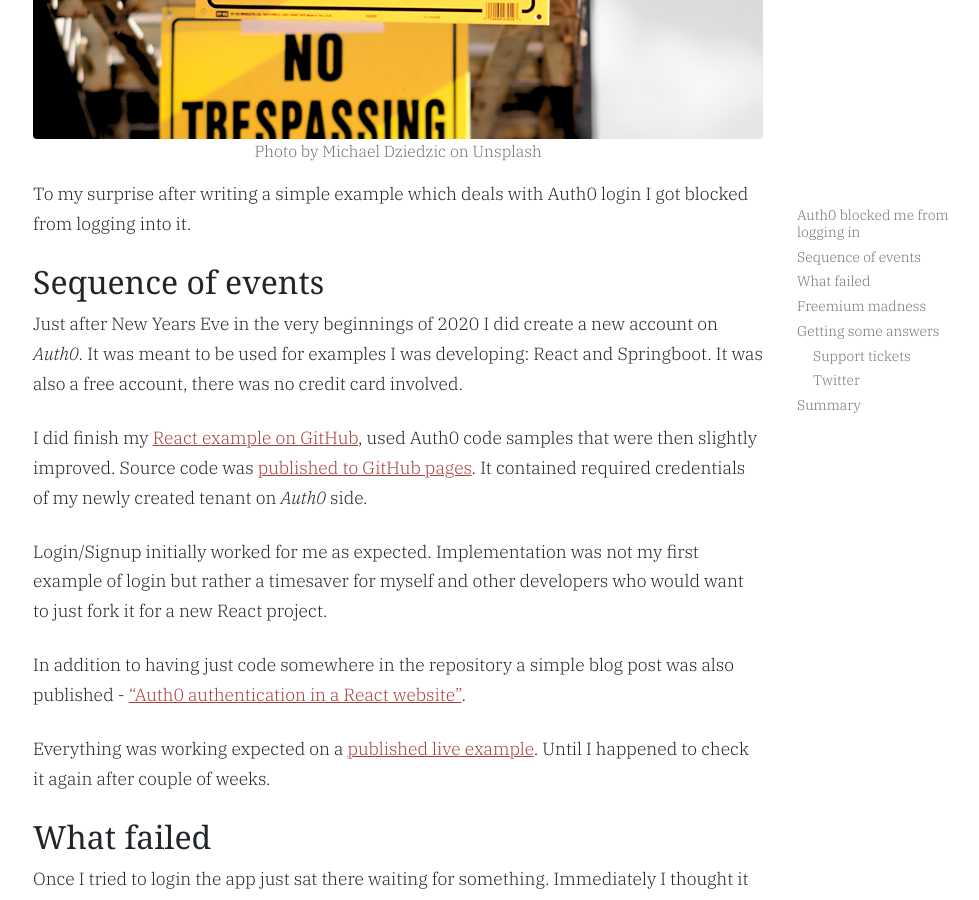
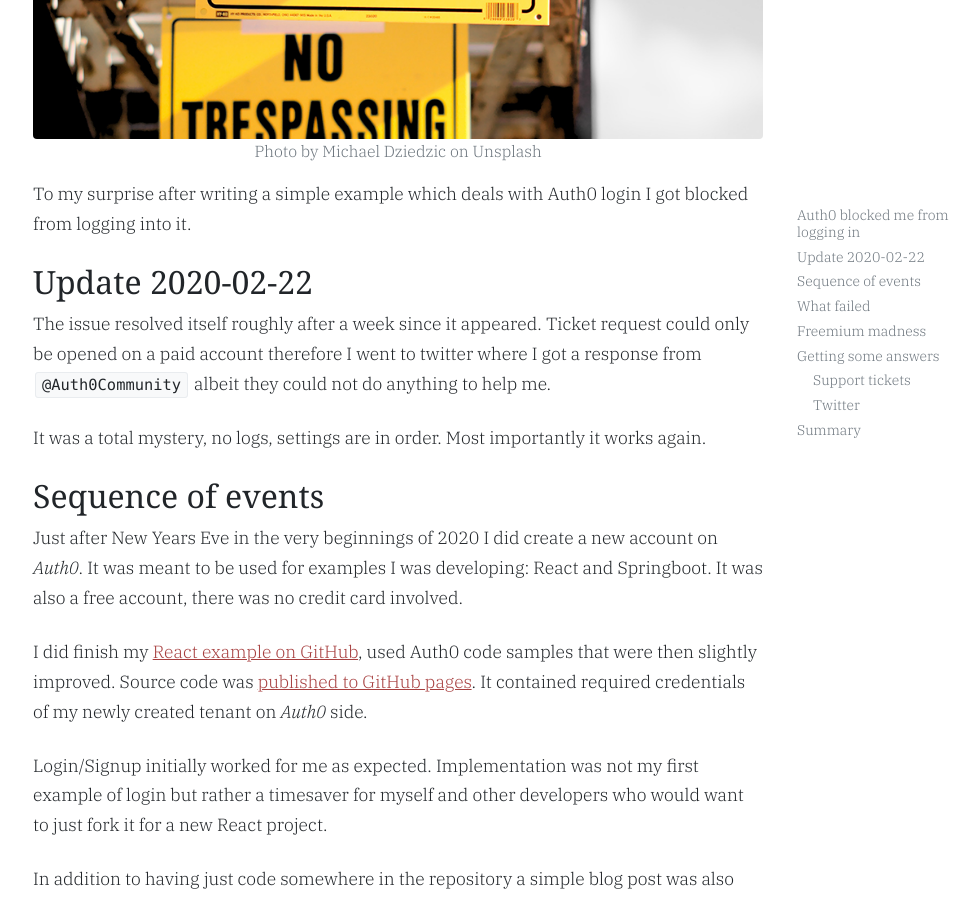
Before and after one commit to ivarprudnikov/ivarprudnikov.com, a Jekyll site: the page built from _posts/2020-02-19-auth0-blocked-ip-cannot-login.md, in a window 1280 px wide and 900 px high, scrolled down 497 px. Shown: the whole window, without its empty margins (242-1221 px from the left). Built offline with Jekyll 4.4.1, drawn with Linux system fonts in a browser that asks for light colours.

Commit message:
update "Auth0 blocked me from logging in"

```diff
--- a/_posts/2020-02-19-auth0-blocked-ip-cannot-login.md
+++ b/_posts/2020-02-19-auth0-blocked-ip-cannot-login.md
@@ -7,6 +7,12 @@ image_caption: Photo by Michael Dziedzic on Unsplash
 ---
 
 To my surprise after writing a simple example which deals with Auth0 login I got blocked from logging into it.
+
+## Update 2020-02-22
+
+The issue resolved itself roughly after a week since it appeared. Ticket request could only be opened on a paid account therefore I went to twitter where I got a response from `@Auth0Community` albeit they could not do anything to help me.
+
+It was a total mystery, no logs, settings are in order. Most importantly it works again.
 
 ## Sequence of events
 
```
